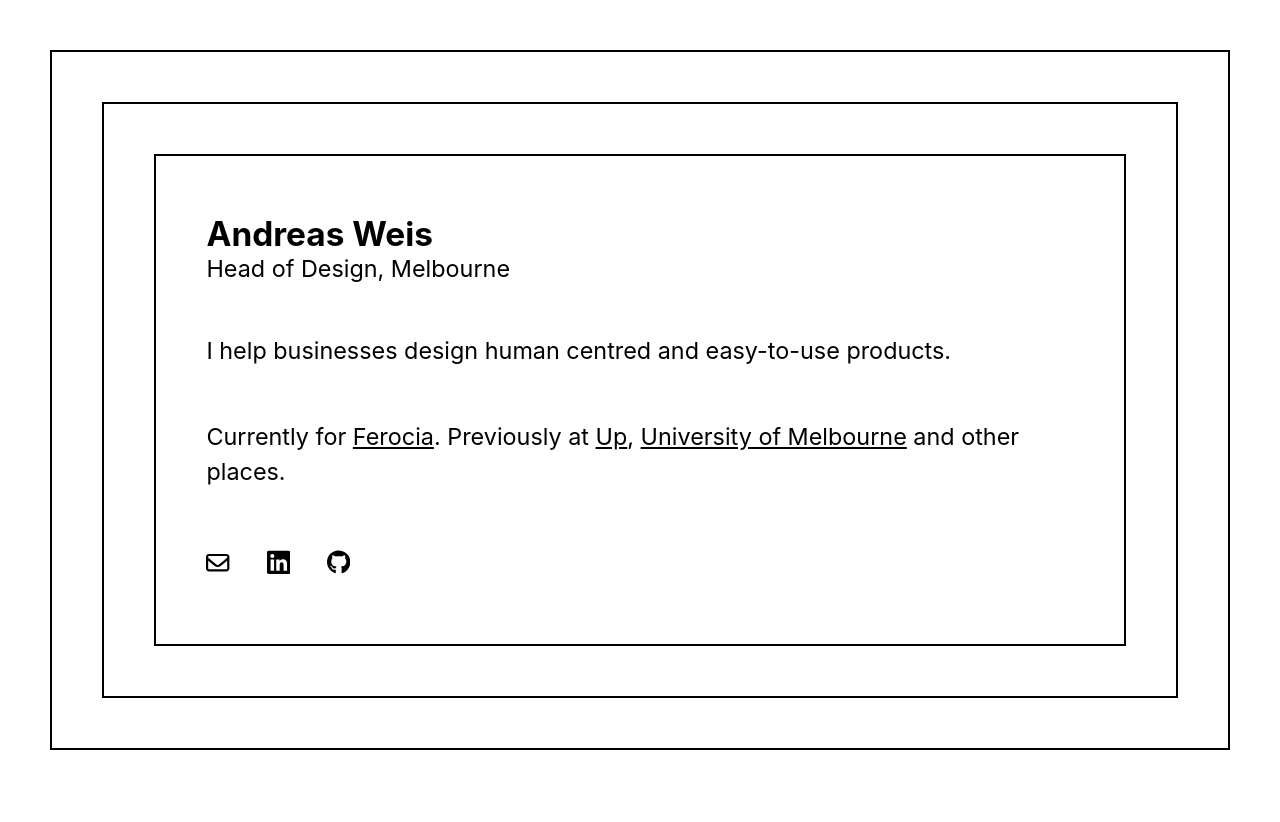
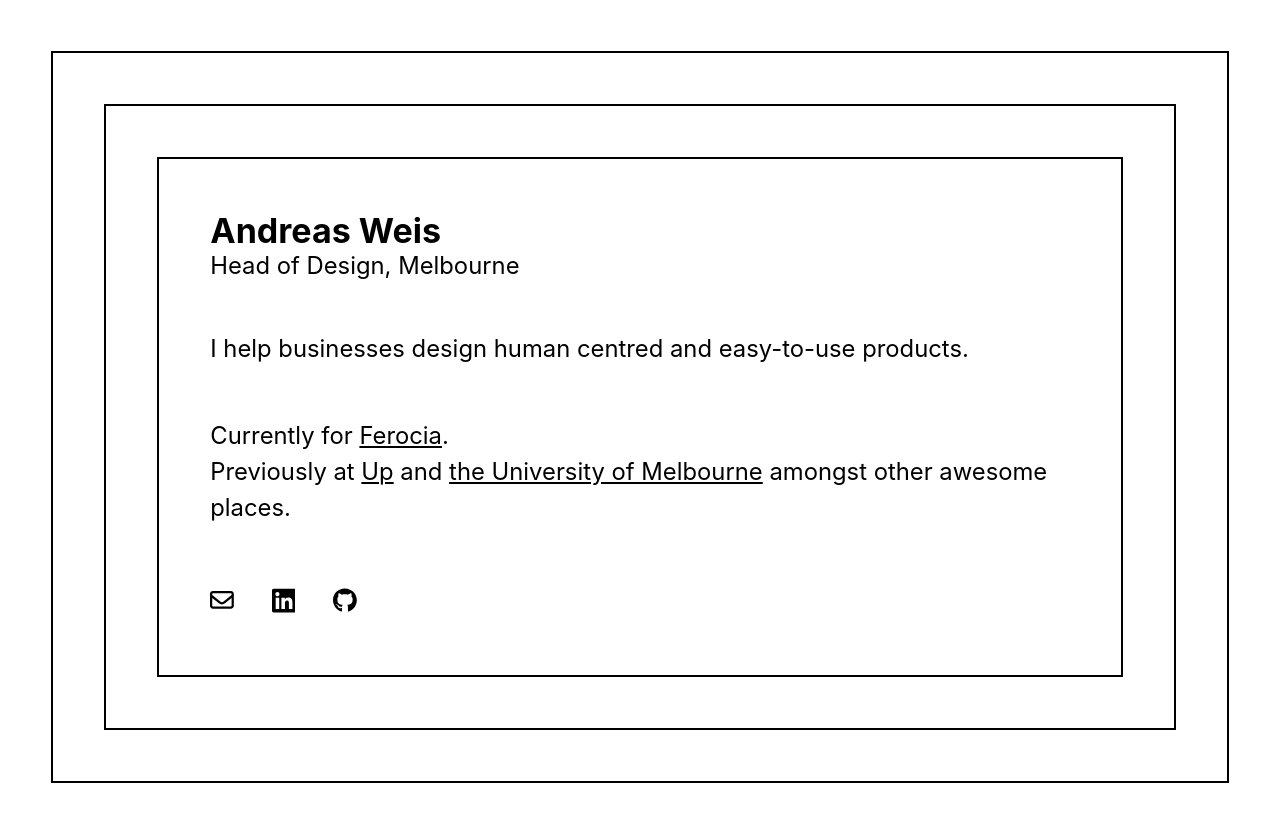
Before and after one commit to herrweis/herrweis, a Gatsby site: page / in a window 1280 px wide. Before the commit the page ends 800 px from the top, so only its background shows below. Built offline with nearby package versions, Linux system fonts and the light colour scheme; Gatsby itself is replaced by a stand-in of ours; what get-contrast, random-hex-color would draw is missing.

Commit message:
Better layout and content

```diff
--- a/src/pages/index.js
+++ b/src/pages/index.js
@@ -16,8 +16,9 @@ export default function Page() {
             <h2>Head of Design, Melbourne</h2>
             <p>
               I help businesses design human centred and easy-to-use products.
-            </p><p>
-              Currently for <a href="//ferocia.com.au" aria-label="Go to Ferocia's website">Ferocia</a>. Previously at <a href="//up.com.au" aria-label="Go to Up's website">Up</a>, <a href="//unimelb.edu.au" aria-label="Go to University of Melbourne's website">University of Melbourne</a> and other places.
+            </p>
+            <p>
+              Currently for <a href="//ferocia.com.au" aria-label="Go to Ferocia's website">Ferocia</a>.<br/>Previously at <a href="//up.com.au" aria-label="Go to Up's website">Up</a> and <a href="//unimelb.edu.au" aria-label="Go to University of Melbourne's website">the University of Melbourne</a> amongst other awesome places.
             </p>
             <nav>
               <a href="mailto:post@andreasweis.com?subject=👋" aria-label="Write me an email">
--- a/src/styles/global.scss
+++ b/src/styles/global.scss
@@ -1,4 +1,4 @@
-$defaultFontSize: calc(22px + (40 - 22) * ((100vw - 50px) / (1980 - 40)));
+$defaultFontSize: calc(24px + (40 - 24) * ((100vw - 100px) / (1980 - 100)));
 :root {
   --bodyColor: black;
   --backgroundColor: white;
@@ -125,7 +125,7 @@ nav a {
   }
 }
 
-@media screen and (min-width: 900px) {
+@media screen and (min-width: 1181px) {
   div.box2 {
     border: 2px solid currentColor;
     padding: 1.5rem;
```
